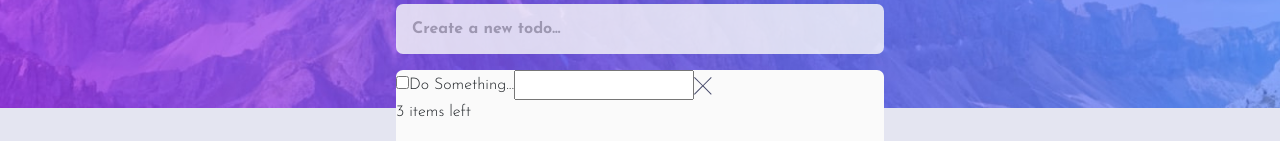
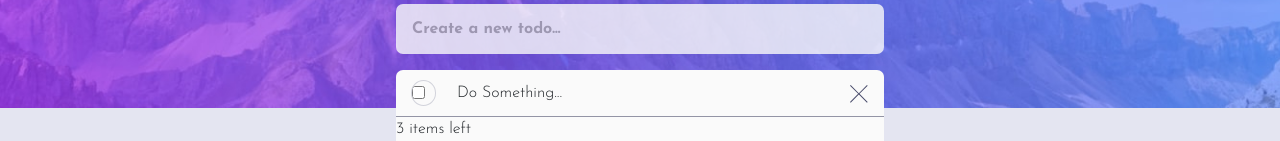
Before and after one commit to Anumide/Todo-app, a Vue app: page / in a window 1280 px wide. Shown: the part 180-321 px from the top of the page. Built offline with nearby package versions, Linux system fonts and the light colour scheme.

Commit message:
new todo list design

```diff
--- a/src/App.vue
+++ b/src/App.vue
@@ -12,18 +12,24 @@
     </div>
       <!-- list of new todos -->
     <div class="todoList">
-      <div class="individualTodo">
+      <div class="subTodoList">
+        <div class="individualTodoList">
         <span>
           <input type="checkbox" name="todocheckbox">
           <label for="todocheckbox" id="todoText">Do Something...</label>
-          <input type="text">
+          <input type="text" style="display: none;">
+        </span>
+        <span class="checkbox-wrapper">
+          <span class="checkbox">
+            <img src="./assets/images/icon-check.svg" alt="">
+          </span>
         </span>
         <!-- delete todo -->
         <span>
           <svg xmlns="http://www.w3.org/2000/svg" width="18" height="18"><path fill="#494C6B" fill-rule="evenodd" d="M16.97 0l.708.707L9.546 8.84l8.132 8.132-.707.707-8.132-8.132-8.132 8.132L0 16.97l8.132-8.132L0 .707.707 0 8.84 8.132 16.971 0z"/></svg>
         </span>
       </div>
-
+      </div>
       <!-- todo sublinks -->
     <div class="todoFootLinks">
       <p class="numOfItems">3 items left</p>
@@ -56,7 +62,7 @@ export default {
 
 <style>
 :root{
-  --checkboxBackgroundColor: linear-gradient hsl(192, 100%, 67%) to hsl(280, 87%, 65%);
+  --checkboxBackgroundColor: linear-gradient(45deg, hsl(192, 100%, 67%),hsl(280, 87%, 65%));
   --textHoverColor: hsl(220, 98%, 61%);
   --bodyBackgroundColor: hsl(236, 33%, 92%);
   --todoBackgroundColor: hsl(0, 0%, 98%);
@@ -152,5 +158,48 @@ export default {
   background-color: var(--todoBackgroundColor);
 }
 
+.individualTodoList{
+  border-bottom: 1px solid var(--textColor);
+  display: flex;
+  justify-content: space-between;
+  padding: 0.7em 1em;
+  position: relative;
+}
+
+.individualTodoList span:nth-child(1){
+  display: flex;
+  justify-content: center;
+  align-items: center;
+}
+
+.individualTodoList span:nth-child(1) input{
+  margin-right: 2em;
+  /* visibility: hidden; */
+}
+
+.checkbox-wrapper{
+  width: 25px;
+  height: 55%;
+  border-radius: 50%;
+  border: 1px solid var(--lineThroughTextColor);
+  position: absolute;
+  left: 3%;
+  top: 23%;
+  pointer-events: none;
+}
+
+.checkbox{
+  width: 100%;
+  height: 100%;
+  opacity: 0;
+  border-radius: 50%;
+  text-align: center;
+  background: var(--checkboxBackgroundColor);
+}
+
+.checkbox img{
+  width: 50%;
+}
+
 
 </style>
```
